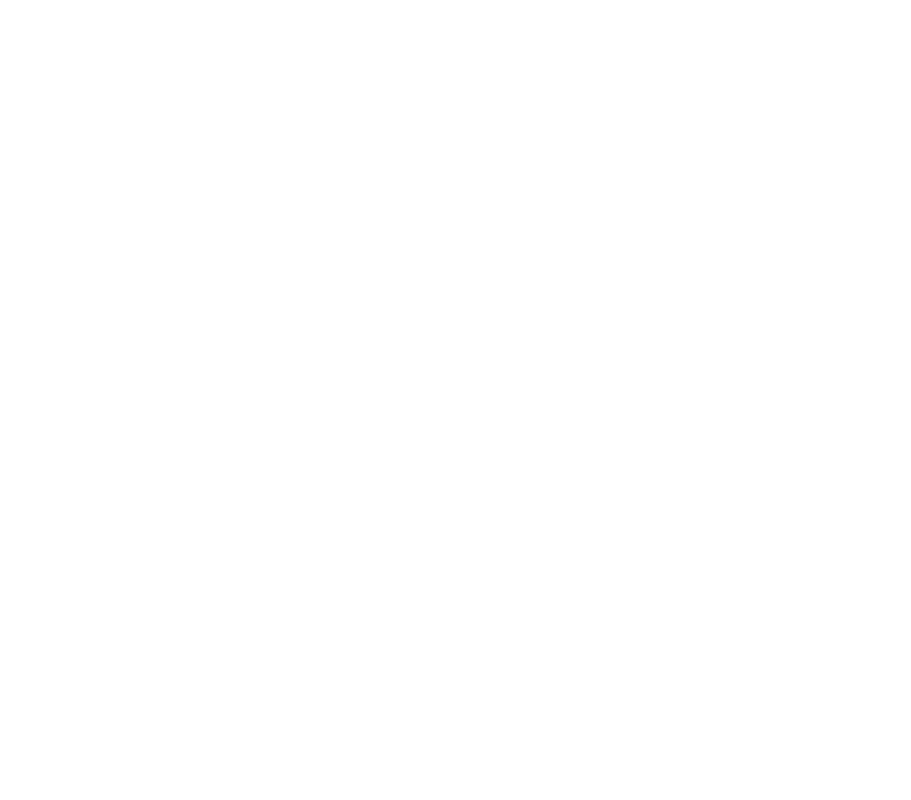
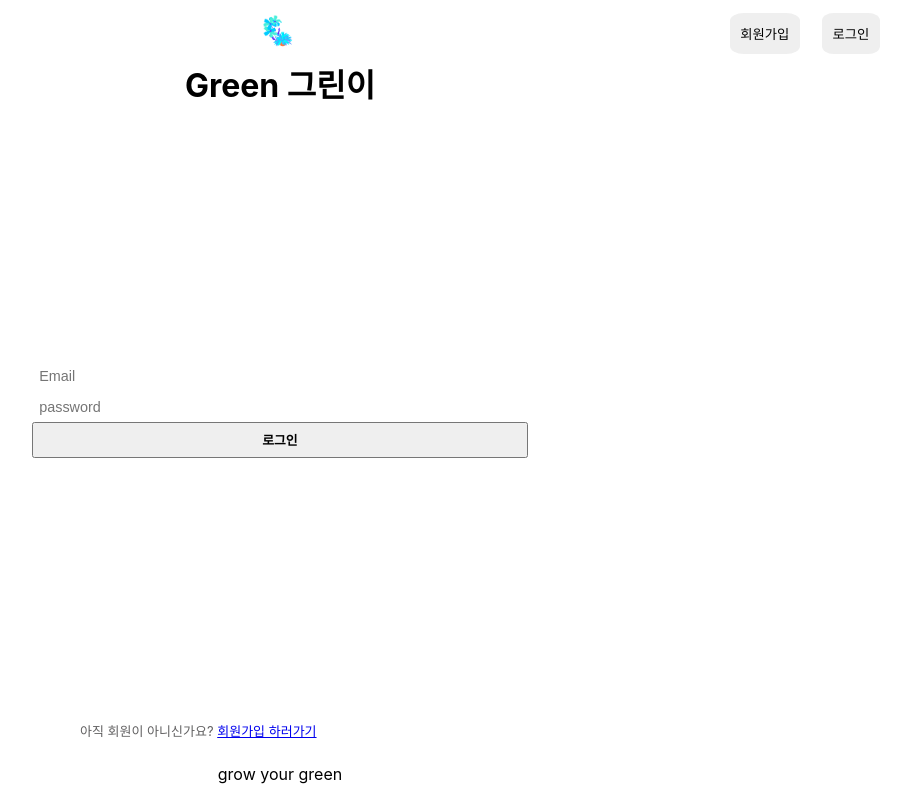
Before and after one commit to HyunSung-Na/green, a React (Create React App) app in the folder green-frontend/: page /login in a window 1280 px wide. Shown: the whole page, without its empty margins (360-1271 px from the left). Built offline with nearby package versions, Linux system fonts and the light colour scheme.

Commit message:
Login api add

```diff
--- a/green-frontend/src/app.jsx
+++ b/green-frontend/src/app.jsx
@@ -3,6 +3,7 @@
 import {BrowserRouter, Switch, Route} from "react-router-dom";
 import Green from "./components/green/green";
 import SignUp from "./components/signUp/signUp";
+import LogIn from "./components/login/login";
 
 function App() {
     return (
@@ -15,6 +16,9 @@
                     <Route exact path="/join">
                         <SignUp />
                     </Route>
+                    <Route exact path="/login">
+                        <LogIn />
+                    </Route>
                 </Switch>
             </BrowserRouter>
         </div>
--- a/green-frontend/src/components/green/green.jsx
+++ b/green-frontend/src/components/green/green.jsx
@@ -1,4 +1,3 @@
-import React from 'react';
 import styles from './green.module.css';
 import Header from "../header/header";
 import Footer from "../footer/footer";
--- a/green-frontend/src/components/header/header.jsx
+++ b/green-frontend/src/components/header/header.jsx
@@ -5,14 +5,18 @@
 const Header = memo(() => {
     const history = useHistory();
 
-    const onClick = () => {
+    const onClickSignUp = () => {
         history.push('/join');
     };
 
+    const onClickLogin = () => {
+        history.push('/login');
+    }
+
     return (
     <header className={styles.header}>
-        <button className={styles.signUp} onClick={onClick}>회원가입</button>
-        <button className={styles.logout}>로그인</button>
+        <button className={styles.signUp} onClick={onClickSignUp}>회원가입</button>
+        <button className={styles.logout} onClick={onClickLogin}>로그인</button>
         <img className={styles.logo} src="/images/logo.png" alt="logo"/>
         <h1 className={styles.title}>Green 그린이</h1>
     </header>
--- /dev/null
+++ b/green-frontend/src/components/login/login.jsx
@@ -0,0 +1,112 @@
+import useInput from '../../util/useInput.js';
+import styles from './login.module.css';
+import axios from 'axios';
+import React, {useCallback, useRef, useState} from 'react';
+import styled from "@emotion/styled";
+import Header from "../header/header";
+import Button from "../button/button";
+import Footer from "../footer/footer";
+import {API_BASE_URL} from "../../util/constants";
+import useSWR from "swr";
+import Fetcher from "../../api/fetcher";
+import {useHistory} from "react-router";
+
+const Label = styled.label`
+  margin-bottom: 16px;
+  & > span {
+    display: block;
+    text-align: left;
+    padding-bottom: 8px;
+    font-size: 15px;
+    cursor: pointer;
+    line-height: 1.4;
+    font-weight: 700;
+  }
+`;
+
+export const LinkContainer = styled.p`
+  font-size: 13px;
+  color: #616061;
+  margin: 0 auto 8px;
+  width: 400px;
+  max-width: 400px`;
+
+const Error = styled.div`
+  color: #e01e5a;
+  margin: 8px 0 16px;
+  font-weight: bold;
+`;
+
+export const Success = styled.div`
+  color: #2eb67d;
+  font-weight: bold;
+`;
+
+const LogIn = () => {
+    const authHeader = 'api_key';
+    const [logInError, setLogInError] = useState(false);
+    const [principal, onChangePrincipal] = useInput('');
+    const [credentials, onChangeCredentials] = useInput('');
+    const [apiKey, setApiKey] = useState('');
+    const {data, revalidate} = useSWR('http://localhost:8080/api/user', apiKey, Fetcher);
+    const formRef = useRef();
+    const history = useHistory();
+
+    const goToHome = (userData) => {
+        history.push({
+            pathname: '/',
+            state: {data: userData},
+        });
+    };
+
+    const onSubmit = useCallback(
+        (e) => {
+            e.preventDefault();
+            setLogInError(false);
+
+            axios.post(
+                    API_BASE_URL + 'auth',
+                    { principal, credentials },
+                    {
+                        withCredentials: true,
+                    },
+                )
+                .then((e) => {
+                    setApiKey(e.data.response.jwtToken);
+                    revalidate();
+                    localStorage.setItem(authHeader, apiKey);
+                    goToHome(data);
+                })
+                .catch((e) => {
+                    setLogInError(e.response?.data?.statusCode === 401);
+                });
+        },
+        [principal, credentials],
+    );
+
+
+    console.log(data);
+
+    return (
+        <div className={styles.container}>
+            <Header />
+            <form ref={formRef} className={styles.form}>
+                <div className={styles.list}>
+                    <input className={styles.input} type="text" name="email" value={principal} onChange={onChangePrincipal} placeholder="Email"/>
+                    <input className={styles.input} type="password" name="password" value={credentials} onChange={onChangeCredentials} placeholder="password"/>
+                    <Button className={styles.button} name='로그인' onClick={onSubmit} />
+                </div>
+                <Label>
+                    {logInError && <Error>{logInError}</Error>}
+                </Label>
+            </form>
+            <LinkContainer>
+                아직 회원이 아니신가요?&nbsp;
+                <a href="/join">회원가입 하러가기</a>
+            </LinkContainer>
+            <Footer />
+        </div>
+    );
+};
+
+export default LogIn;
--- /dev/null
+++ b/green-frontend/src/components/login/login.module.css
@@ -0,0 +1,50 @@
+@value makerGreen, makerLightPink, makerWhite, makerBlack from '../../common/colors.css';
+
+.container {
+    width: 100%;
+    height: 100%;
+    display: flex;
+    flex-direction: column;
+    justify-content: center;
+    background-color: makerWhite;
+}
+
+.form {
+    margin: auto;
+    width: 40%;
+    height: 100%;
+    display: flex;
+    justify-content: center;
+    text-align: center;
+    flex-direction: column;
+    background-color: makerWhite;
+}
+
+.list {
+    width: 100%;
+    display: flex;
+    flex-direction: column;
+    list-style: none;
+    padding: 0.5em;
+}
+
+.input,
+.textarea,
+.button {
+    font-size: 0.9em;
+    width: 100%;
+    border: 0;
+    padding: 0.5em;
+    border-top: 1px solid makerBlack;
+    border-left: 1px solid makerBlack;
+    border-right: 1px solid makerBlack;
+    background: makerWhite;
+}
+
+.input {
+    flex: 1 1 30%;
+}
+
+.button:hover {
+    background-color: makerLightPink;
+}
--- a/green-frontend/src/components/signUp/signUp.jsx
+++ b/green-frontend/src/components/signUp/signUp.jsx
@@ -6,7 +6,8 @@
 import Header from "../header/header";
 import Footer from "../footer/footer";
 import styled from "@emotion/styled";
-import useInput from "../../util/useInput";
+import useInput from "../../util/useInput.js";
+import {useHistory} from "react-router";
 
 const Label = styled.label`
   margin-bottom: 16px;
@@ -40,6 +41,7 @@
     const [mismatchError, setMismatchError] = useState(false);
     const [signUpError, setSignUpError] = useState('');
     const [signUpSuccess, setSignUpSuccess] = useState(false);
+    const history = useHistory();
 
     const onChangePassword = useCallback((e) => {
         setPassword(e.target.value);
@@ -51,7 +53,12 @@
         setMismatchError(e.target.value !== password);
     }, [password]);
 
-    const formRef = useRef();
+    const goToHome = (userData) => {
+        history.push({
+            pathname: '/',
+            state: {data: userData},
+        });
+    };
 
     const onSubmit = event => {
         event.preventDefault();
@@ -79,18 +86,17 @@
         }).then( response => {
                 console.log(response.data);
                 setSignUpSuccess(true);
+                goToHome(response.data);
         }).catch((error) => {
                 console.log(error.response);
                 setSignUpError(error.response.data);
         })
-
-        formRef.current.reset();
     };
 
     return (
         <div className={styles.container}>
             <Header />
-            <form ref={formRef} className={styles.form}>
+            <form className={styles.form}>
                 <div className={styles.list}>
                     <input className={styles.input} type="text" name="name" value={name} onChange={onChangeName} placeholder="Name"/>
                     <input className={styles.input} type="text" name="email" value={email} onChange={onChangeEmail} placeholder="Email"/>
```
Also changed, not shown: 1 other file (tests, documents, lock files or other folders).
